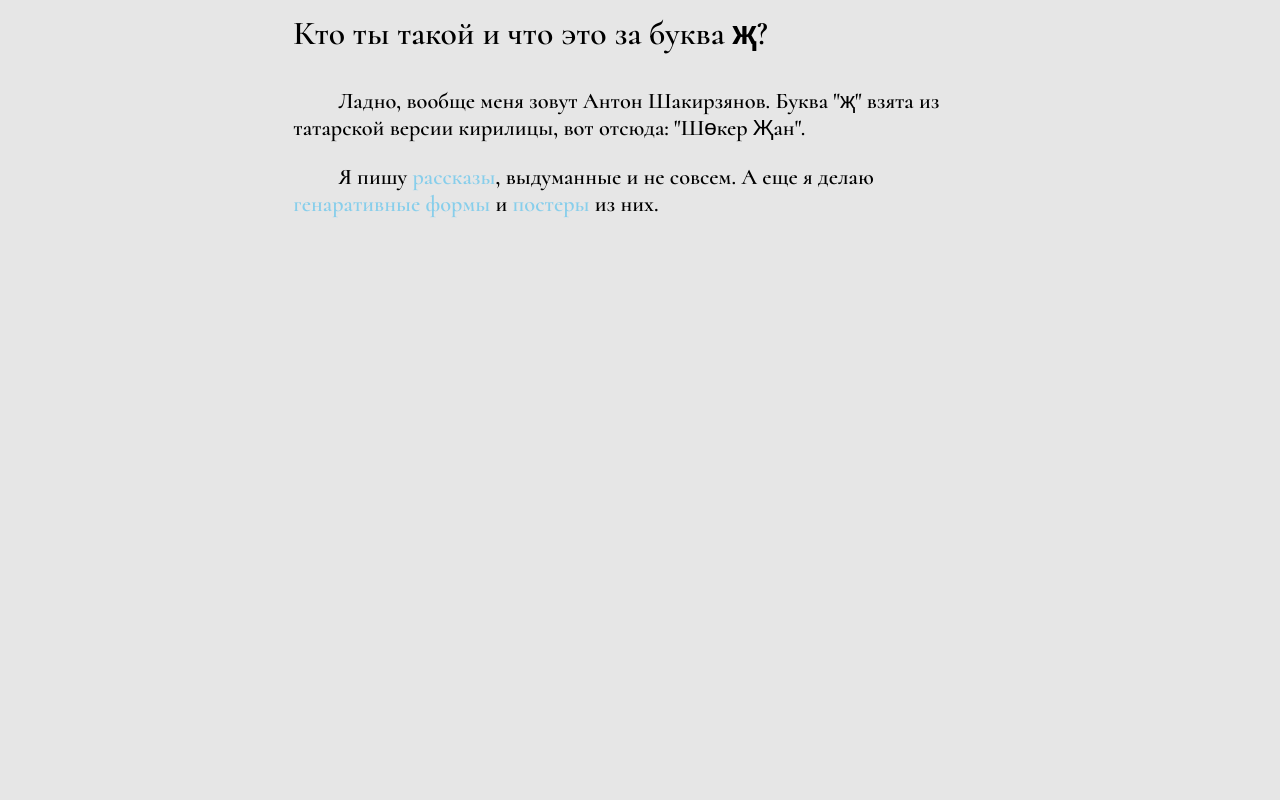
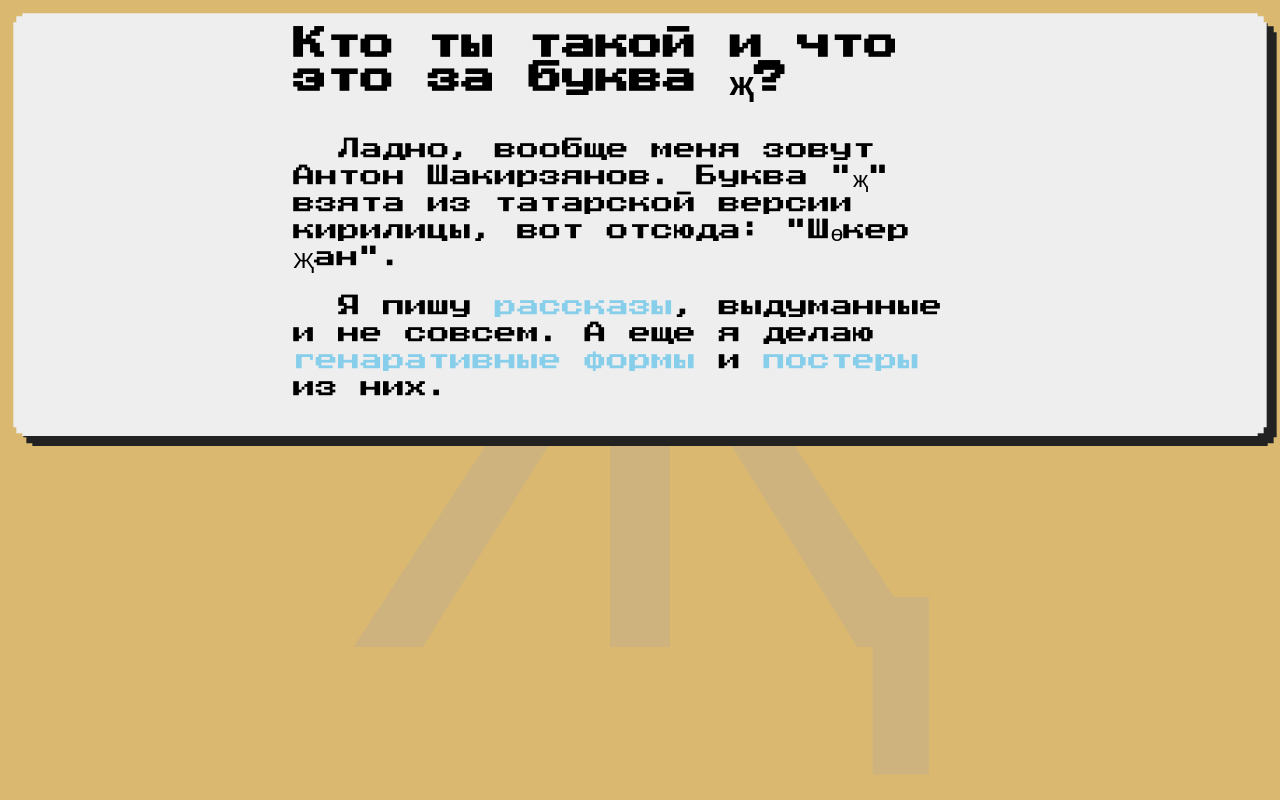
Before and after one commit to ashakirzianov/ashakirzianov-com, a Next.js app: page /about in a window 1280 px wide. Built offline with nearby package versions, Linux system fonts and the light colour scheme.

Commit message:
Pixelated about page

```diff
--- a/components/TextBlock.tsx
+++ b/components/TextBlock.tsx
@@ -14,9 +14,11 @@ export function HtmlBlock({ html }: {
     </TextBlock>
 }
 
-export function TextBlock({ children }: {
+export function TextBlock({ font, children }: {
+    font?: string,
     children?: ReactNode,
 }) {
+    let family = font ?? 'var(--font-text), serif';
     return <div className="container">
         <div className={`post ${textFont.variable}`}>
             {children}
@@ -32,7 +34,7 @@ export function TextBlock({ children }: {
                 padding: 10pt;
                 max-width: min(540pt, 100%);
                 font-size: 140%;
-                font-family: var(--font-text), serif;
+                font-family: ${family};
             }
             `}</style>
         <style>{`
--- a/pages/about.tsx
+++ b/pages/about.tsx
@@ -1,17 +1,32 @@
+import { PixelPage } from "@/components/PixelPage";
 import { TextBlock } from "@/components/TextBlock";
+import { useQuery } from "@/hooks/query";
 import Head from "next/head";
 import Link from "next/link";
 
 export default function AboutPage() {
-    return <>
+    let { hue } = useQuery();
+    return <PixelPage hue={hue}>
         <Head>
             <title>Who is Andjan?</title>
             <meta name="viewport" content="width=device-width, initial-scale=1" />
         </Head>
-        <TextBlock>
-            <h1>Кто ты такой и что это за буква җ?</h1>
-            <p>{`Ладно, вообще меня зовут Антон Шакирзянов. Буква "җ" взята из татарской версии кирилицы, вот отсюда: "Шөкер Җан".`}</p>
-            <p>Я пишу <Link href='/stories'>рассказы</Link>, выдуманные и не совсем. А еще я делаю <Link href='/wip'>генаративные формы</Link> и <Link href='/posters'>постеры</Link> из них.</p>
-        </TextBlock>
-    </>;
+        <div className="container pixel-shadow">
+            <div className="content pixel-corners">
+                <TextBlock font="var(--font-pixel)">
+                    <h1>Кто ты такой и что это за буква җ?</h1>
+                    <p>{`Ладно, вообще меня зовут Антон Шакирзянов. Буква "җ" взята из татарской версии кирилицы, вот отсюда: "Шөкер Җан".`}</p>
+                    <p>Я пишу <Link href='/stories'>рассказы</Link>, выдуманные и не совсем. А еще я делаю <Link href='/wip'>генаративные формы</Link> и <Link href={`/posters?hue=${hue}`}>постеры</Link> из них.</p>
+                </TextBlock>
+            </div>
+        </div>
+        <style jsx>{`
+        .container {
+            margin: 10pt;
+        }
+        .content {
+            background-color: var(--paper-light);
+        }
+        `}</style>
+    </PixelPage>
 }
--- a/pages/index.tsx
+++ b/pages/index.tsx
@@ -354,7 +354,7 @@ function AboutCard({ hue, onHover }: {
     <div className="content" unselectable="on">
       —Привет! Меня зовут <span>Анҗан</span>. Я пишу <TextLink href='/stories' highlight="stories">рассказы</TextLink> и делаю <TextLink href={`/posters?hue=${hue}`} highlight="posters">постеры</TextLink>.
       <p>&nbsp;</p>
-      — Что? Кто ты такой и <TextLink href='/about'>что это за буква җ?</TextLink>
+      — Что? Кто ты такой и <TextLink href={`/about?hue=${hue}`}>что это за буква җ?</TextLink>
 
       <style jsx>{`
     .content {
```
